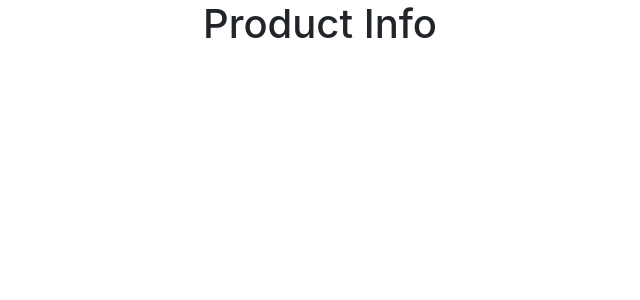
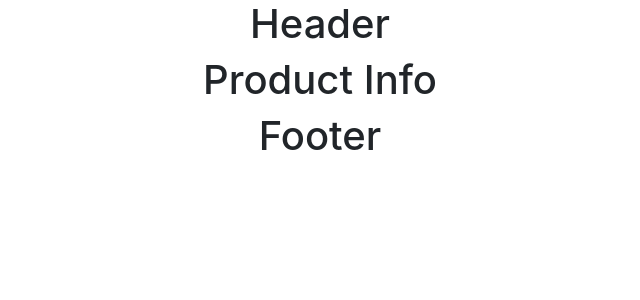
Before and after one commit to bryanind195/webstore, a React (Create React App) app: page /productinfo in a window 1280 px wide. Shown: the top 300 px of the page, without its empty margins (320-960 px from the left). Built offline with nearby package versions, Linux system fonts and the light colour scheme.

Commit message:
primera parte archivos y paginas listas para edicion _ Project Setup 28:29

```diff
--- /dev/null
+++ b/src/components/Footer.js
@@ -0,0 +1,11 @@
+import React from 'react'
+
+function Footer() {
+    return (
+        <div>
+            <h1>Footer</h1>
+        </div>
+    )
+}
+
+export default Footer
--- /dev/null
+++ b/src/components/Header.js
@@ -0,0 +1,11 @@
+import React from 'react'
+
+function Header() {
+    return (
+        <div>
+            <h1>Header</h1>
+        </div>
+    )
+}
+
+export default Header
--- /dev/null
+++ b/src/components/Layout.js
@@ -0,0 +1,21 @@
+import React from 'react';
+import Header from './Header';
+import Footer from './Footer';
+
+
+
+
+
+function layout(props) {
+    return (
+        <div>
+            <Header/>
+            <div className="content" >
+                {props.children}
+            </div>
+            <Footer/>
+        </div>
+    )
+}
+
+export default layout
--- a/src/pages/CartPage.js
+++ b/src/pages/CartPage.js
@@ -1,10 +1,11 @@
 import React from 'react'
+import Layout from '../components/Layout'
 
 const CartPage = () => {
     return (
-        <div>
+        <Layout>
             <h1>Cart</h1>
-        </div>
+        </Layout>
     )
 }
 
--- a/src/pages/Homepage.js
+++ b/src/pages/Homepage.js
@@ -1,10 +1,11 @@
-import React from 'react'
+import React from 'react';
+import Layout from '../components/Layout';
 
 const Homepage = () => {
     return (
-        <div>
+        <Layout>
             <h1>Home</h1>
-        </div>
+        </Layout>
     )
 }
 
--- a/src/pages/Productinfo.js
+++ b/src/pages/Productinfo.js
@@ -1,10 +1,12 @@
-import React from 'react'
+import React from 'react';
+import Layout from '../components/Layout';
+
 
 function Productinfo() {
     return (
-        <div>
+        <Layout>
             <h1>Product Info</h1>
-        </div>
+        </Layout>
     )
 }
 
```
Also changed, not shown: 1 other file (tests, documents, lock files or other folders).
